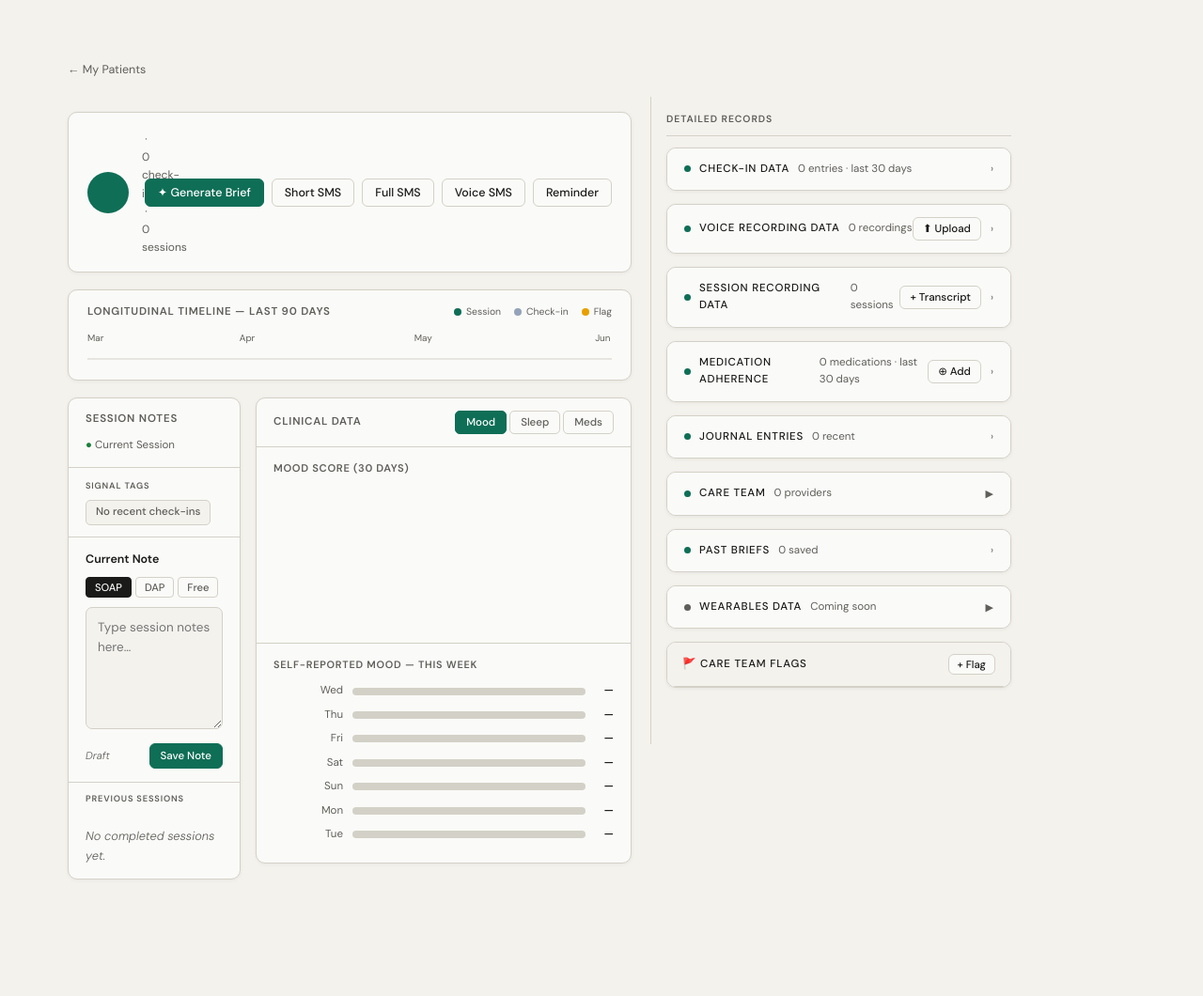
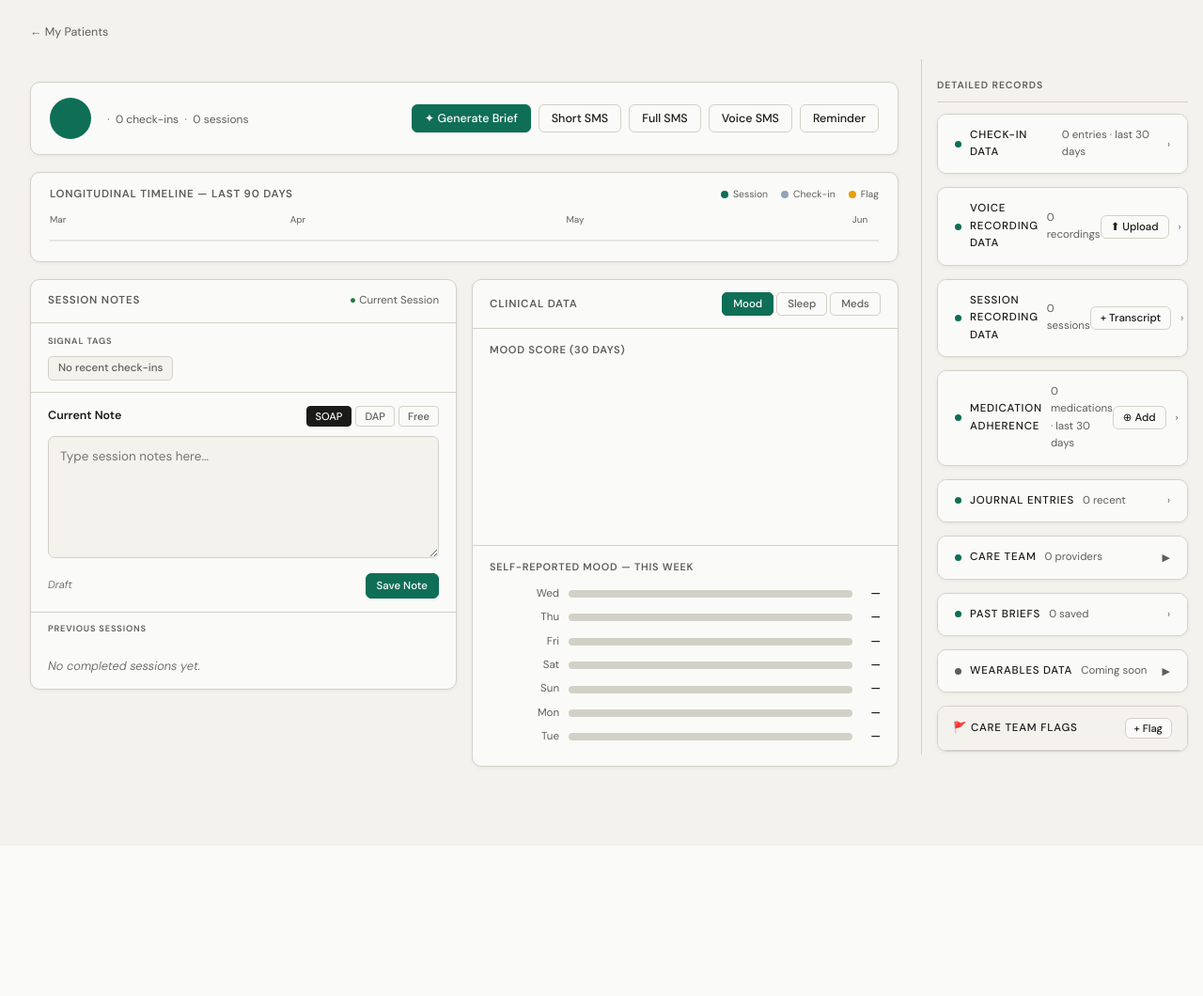
Before and after one commit to zwoodward34-create/cognasync-mvp, a Flask app: template templates/provider/patient_hub.html in a window 1280 px wide. Shown: the whole page at 94% size. After the commit the page ends 819 px from the top, so only its background shows below. Run offline with Flask 3, Linux system fonts and the light colour scheme; the template is opened without the code that fills it, so the values that code supplies are empty; a map, chart or similar area stays blank.

Commit message:
Fix patient hub layout: remove main-content max-width, fix column ratios
main-content had padding:40px 48px + max-width:1140px which left only
~644px for the left column — not enough for the header buttons without
wrapping. Override main-content to padding:0 / max-width:none on this
page. Narrow Detailed Records rail to 300px. Change ch-body-grid from
1fr 400px to 1fr 1fr so Session Notes and Clinical Data split evenly.
Left col padding set to 24px/32px for comfortable breathing room.

Co-Authored-By: Claude Sonnet 4.6 <noreply@anthropic.com>

```diff
--- a/templates/provider/patient_hub.html
+++ b/templates/provider/patient_hub.html
@@ -3,6 +3,9 @@
 
 {% block head %}
 <style>
+  /* Override layout.html .main-content so ch-page can go full-width */
+  .main-content { padding: 0 !important; max-width: none !important; }
+
   /* ── Page shell ──────────────────────────────────────────────────────────── */
   .hub-page {
     max-width: 1100px;
@@ -823,10 +826,10 @@
      ClaraMind-style full hub layout
      ═══════════════════════════════════════════════════════════════════════════ */
   .ch-page { max-width: none; margin: 0; padding: 0; font-family: 'DM Sans', sans-serif; }
-  .ch-page-back { padding: 20px 24px 0; }
-  .ch-page-grid { display: grid; grid-template-columns: 1fr 400px; align-items: start; min-height: calc(100vh - 60px); }
-  .ch-left-col { padding: 16px 20px 60px 24px; min-width: 0; overflow: hidden; }
-  .ch-sections { border-left: 1px solid var(--border); padding: 16px 16px 60px; position: sticky; top: 60px; max-height: calc(100vh - 60px); overflow-y: auto; background: var(--bg); }
+  .ch-page-back { padding: 20px 0 0 32px; }
+  .ch-page-grid { display: grid; grid-template-columns: 1fr 300px; align-items: start; min-height: calc(100vh - 60px); }
+  .ch-left-col { padding: 24px 24px 60px 32px; min-width: 0; }
+  .ch-sections { border-left: 1px solid var(--border); padding: 20px 16px 60px; position: sticky; top: 60px; max-height: calc(100vh - 60px); overflow-y: auto; background: var(--bg); }
   @media (max-width: 1100px) {
     .ch-page-grid { grid-template-columns: 1fr; }
     .ch-sections { position: static; max-height: none; border-left: none; border-top: 1px solid var(--border); padding: 16px 24px 60px; }
@@ -911,7 +914,7 @@
 
   /* ── Two-column body ── */
   .ch-body-grid {
-    display: grid; grid-template-columns: 1fr 400px; gap: 16px;
+    display: grid; grid-template-columns: 1fr 1fr; gap: 16px;
     align-items: start; margin-bottom: 24px;
   }
   @media (max-width: 1000px) { .ch-body-grid { grid-template-columns: 1fr; } }
```
